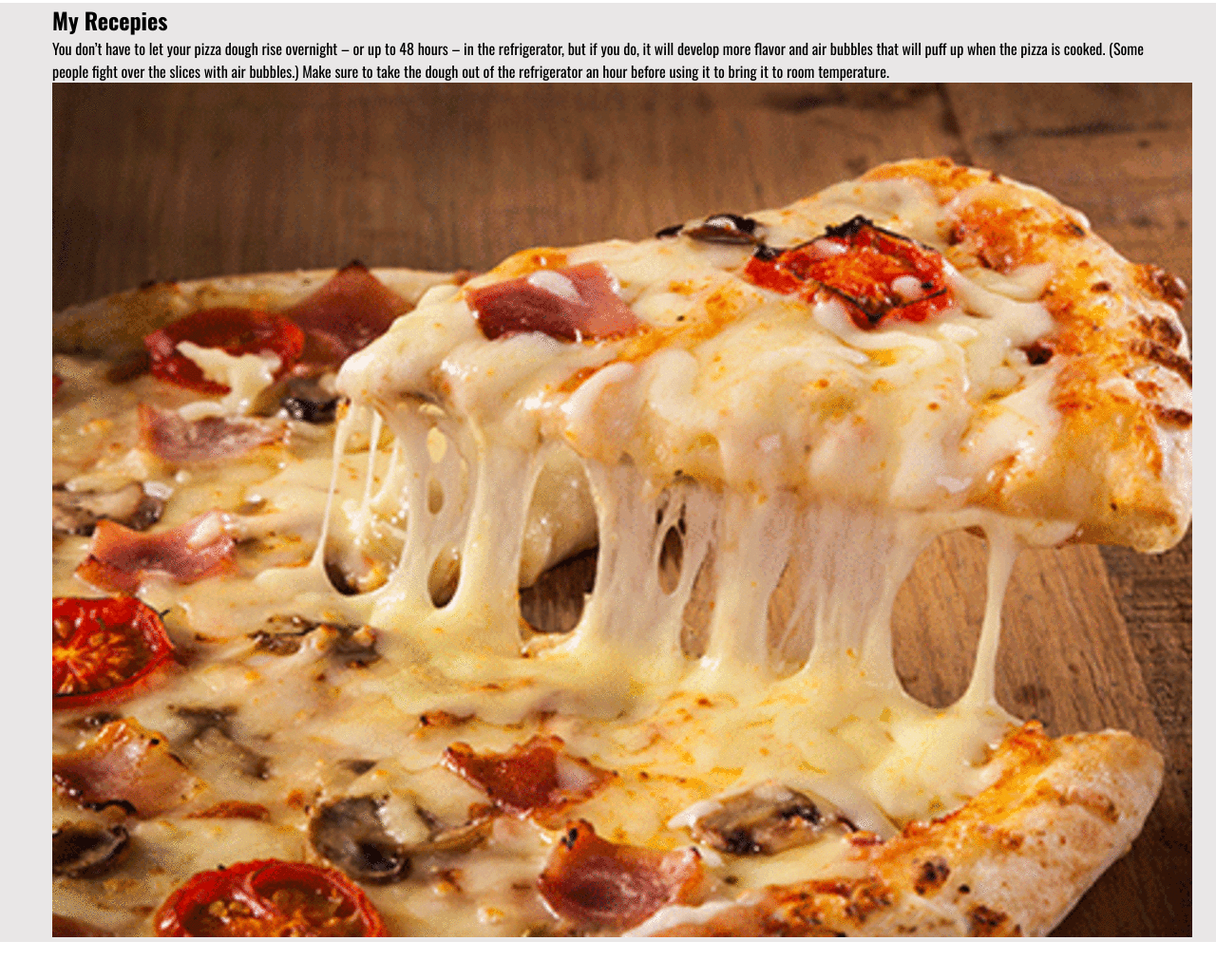
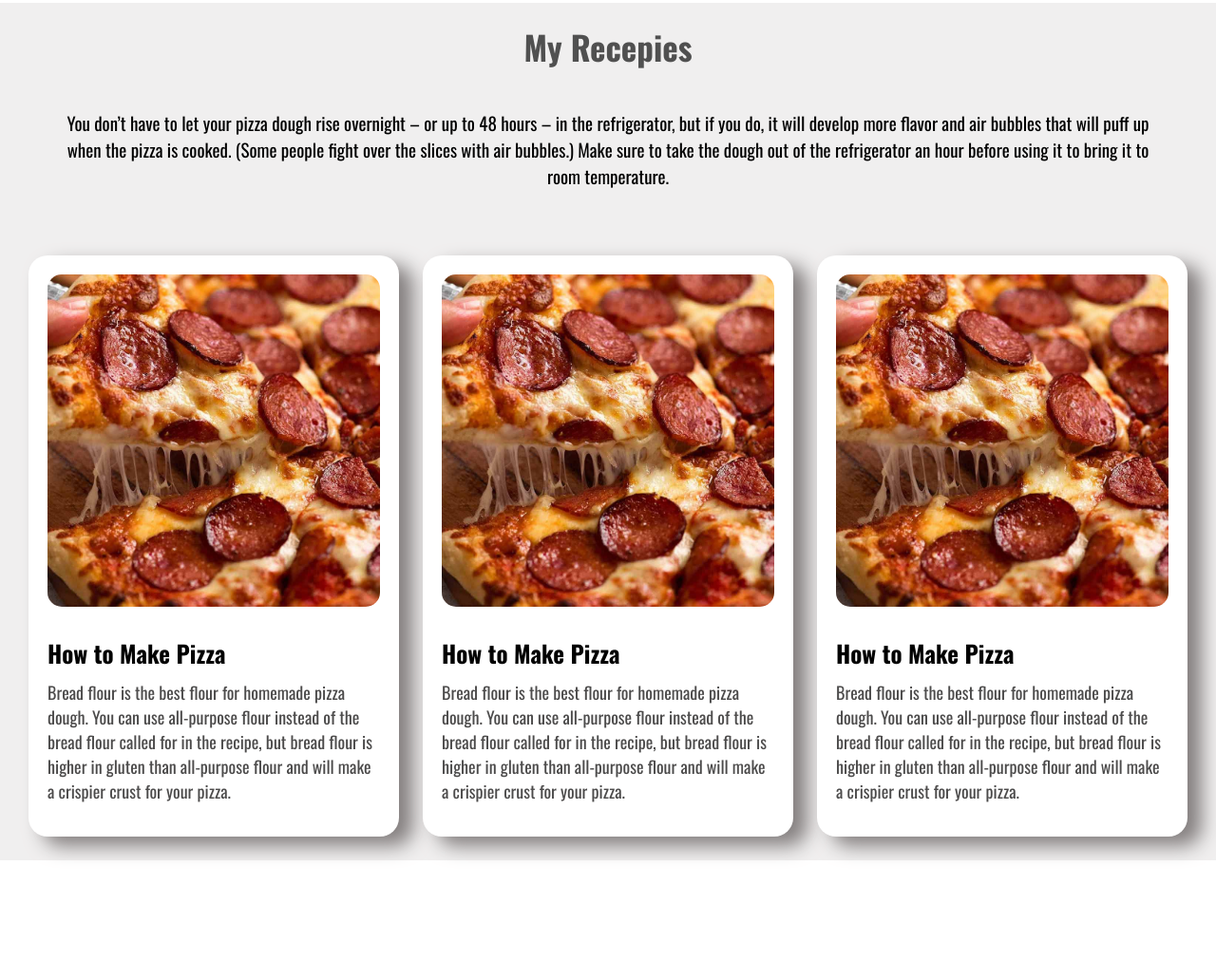
Before and after one commit to Majbaul-Hossain/Assignment, a plain HTML site: page index.html in a window 1280 px wide. Shown: the part 1415-2446 px from the top of the page at 95% size. After the commit the page ends 2401 px from the top, so only its background shows below. Drawn offline with nearby package versions, Linux system fonts and the light colour scheme.

Commit message:
new section added

```diff
--- a/index.html
+++ b/index.html
@@ -62,12 +62,51 @@
                     hour before using it to bring it to room temperature.
                 </p>
             </div>
-            <div class="recp_boxes">
-                <div class="rcp_img">
-                    <img src="images/food/53110049.webp" alt="">
+        </div>
+        <div class="recipe_wrapper">
+            <div class="rcp_boxes">
+                <div class="rcp_image">
+                    <img src="images/food/Pepperoni-Pizza_5-SQjpg.jpg" alt="Loading">
                 </div>
-                <div class="rcp_title">
-
+                <div class="rcp_text">
+                    <h2>
+                        How to Make Pizza
+                    </h2>
+                    <p>
+                        Bread flour is the best flour for homemade pizza dough. You can use all-purpose flour instead of
+                        the bread flour called for in the recipe, but bread flour is higher in gluten than all-purpose
+                        flour and will make a crispier crust for your pizza.
+                    </p>
+                </div>
+            </div>
+            <div class="rcp_boxes">
+                <div class="rcp_image">
+                    <img src="images/food/Pepperoni-Pizza_5-SQjpg.jpg" alt="Loading">
+                </div>
+                <div class="rcp_text">
+                    <h2>
+                        How to Make Pizza
+                    </h2>
+                    <p>
+                        Bread flour is the best flour for homemade pizza dough. You can use all-purpose flour instead of
+                        the bread flour called for in the recipe, but bread flour is higher in gluten than all-purpose
+                        flour and will make a crispier crust for your pizza.
+                    </p>
+                </div>
+            </div>
+            <div class="rcp_boxes">
+                <div class="rcp_image">
+                    <img src="images/food/Pepperoni-Pizza_5-SQjpg.jpg" alt="Loading">
+                </div>
+                <div class="rcp_text">
+                    <h2>
+                        How to Make Pizza
+                    </h2>
+                    <p>
+                        Bread flour is the best flour for homemade pizza dough. You can use all-purpose flour instead of
+                        the bread flour called for in the recipe, but bread flour is higher in gluten than all-purpose
+                        flour and will make a crispier crust for your pizza.
+                    </p>
                 </div>
             </div>
         </div>
--- a/style.css
+++ b/style.css
@@ -6,7 +6,7 @@ body{
 }
 section{
     margin-bottom: 80px;
-    background-color: #e9e7e7;
+    background-color: #f0efef;
 }
 #diet_chart{
     display: flex;
@@ -90,3 +90,47 @@ section{
     width: 1170px;
     margin: auto;
 }
+.recipi_txt h1{
+    text-align: center;
+    margin-bottom: 40px;
+    font-size: 35px;
+    color: #505050;
+}
+.recipi_txt p {
+    text-align: center;
+    font-size: 19px;
+    margin-bottom: 25px;
+}
+.recipi_txt {
+    padding: 20px 0px;
+}
+.recipe_wrapper {
+    display: flex;
+    justify-content: space-evenly;
+    padding: 25px 5px;
+}
+.rcp_boxes{
+    width: 350px;
+    /* border: 1px solid black; */
+    padding: 20px;
+    background: white;
+    border-radius: 20px;
+    box-shadow: 15px 10px 20px #847f7f;
+}
+.rcp_image img{
+    width: 100%;
+    border-radius: 15px;
+}
+.rcp_text h2 {
+    font-size: 25px;
+    padding-top: 25px;
+}
+
+.rcp_text p {
+    font-size: 18px;
+    font-weight: 400;
+    color: #4c4b4b;
+    padding: 10px 0px;
+    padding-bottom: 15px;
+    padding-top: 10px;
+}
```
Also changed, not shown: images/food/53110049.webp (deleted), images/food/Pepperoni-Pizza_5-SQjpg.jpg (added).
